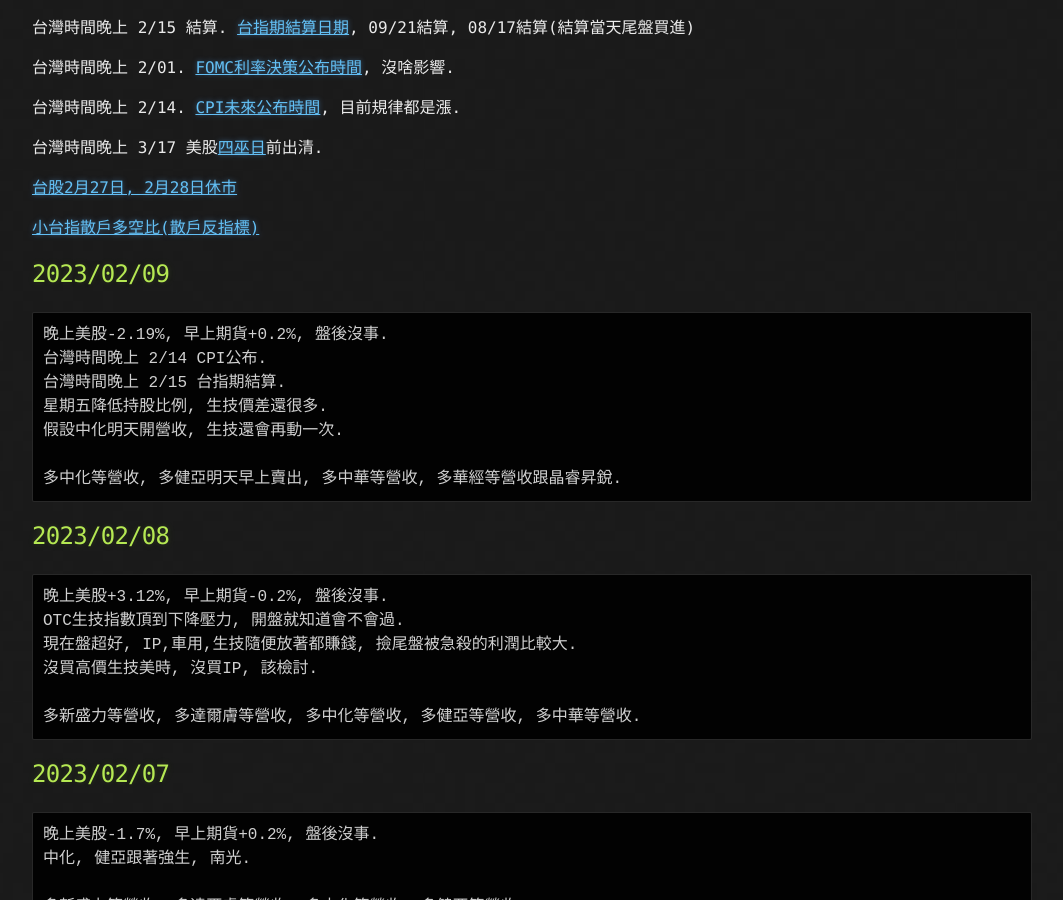
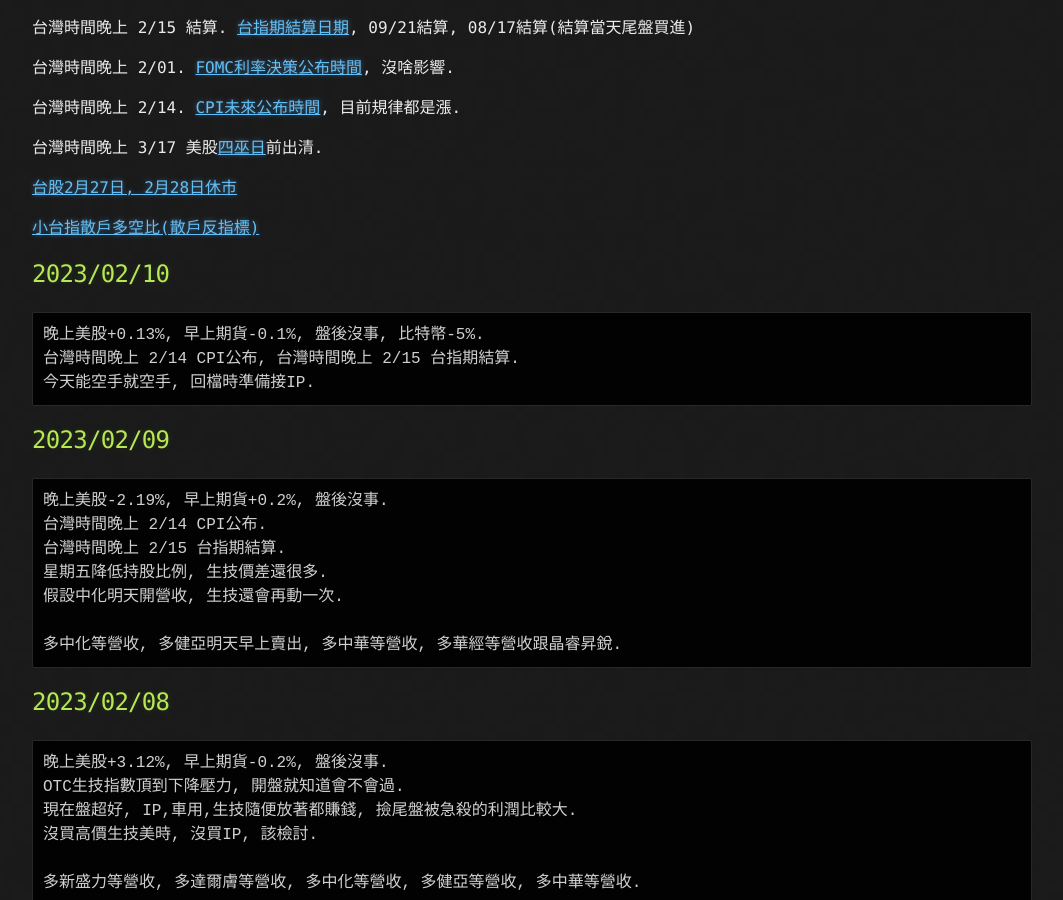
Before and after one commit to lepg5487/Stock_God, a Jekyll site: the page built from index.md, in a window 1280 px wide and 900 px high, scrolled down 362 px. Shown: the whole window, without its empty margins (108-1171 px from the left). Built offline with Jekyll 4.4.1, drawn with Linux system fonts in a browser that asks for light colours; our own code applies the rules of GitHub Pages for plain Markdown files.

Commit message:
Update index.md

````diff
--- a/index.md
+++ b/index.md
@@ -19,6 +19,13 @@
 [台股2月27日, 2月28日休市](https://www.twse.com.tw/zh/holidaySchedule/holidaySchedule)
 
 [小台指散戶多空比(散戶反指標)](https://www.macromicro.me/charts/20069/tw-mtx-long-to-short-ratio-of-individual-player)
+
+## 2023/02/10
+```
+晚上美股+0.13%, 早上期貨-0.1%, 盤後沒事, 比特幣-5%.
+台灣時間晚上 2/14 CPI公布, 台灣時間晚上 2/15 台指期結算.
+今天能空手就空手, 回檔時準備接IP.
+```
 
 ## 2023/02/09
 ```
````
